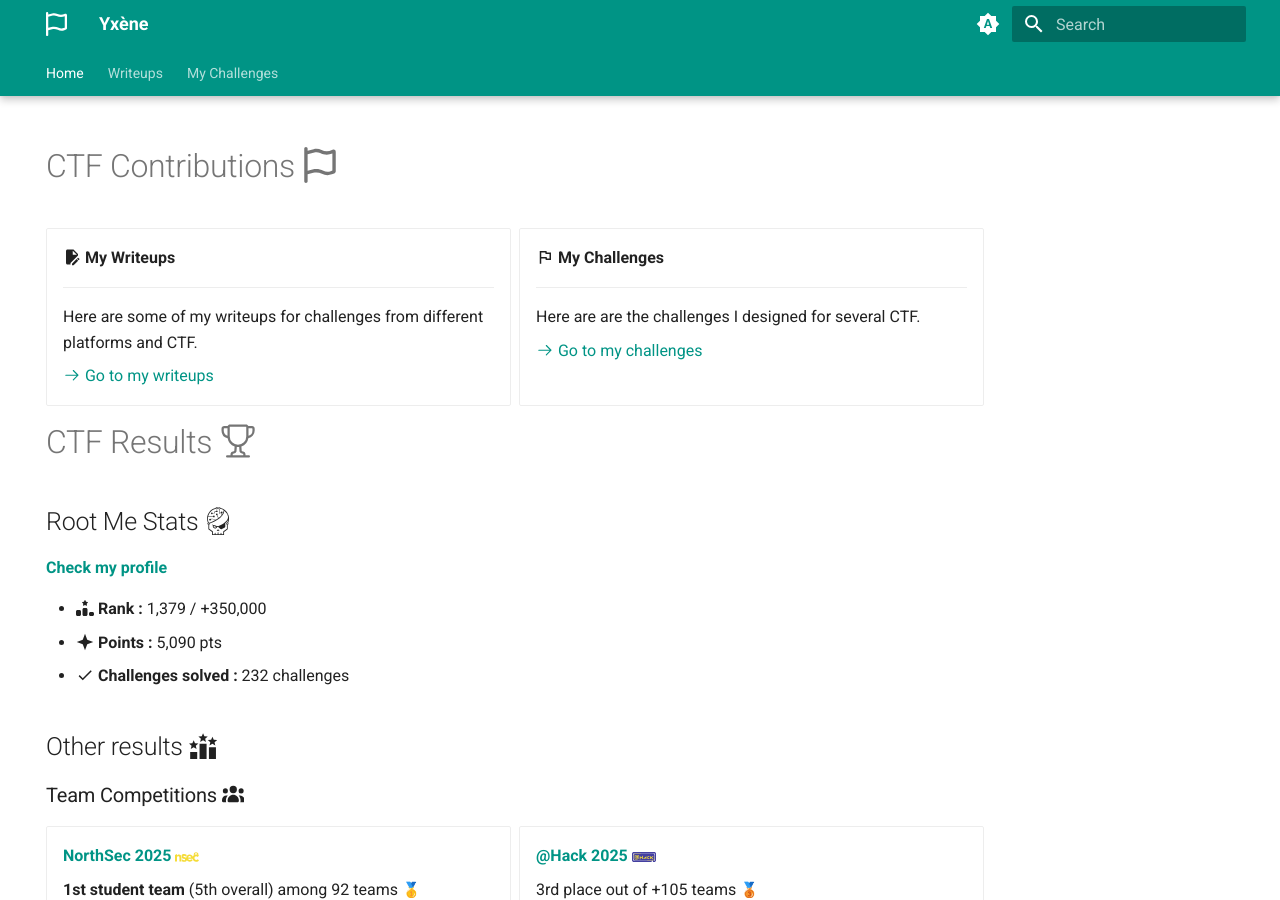
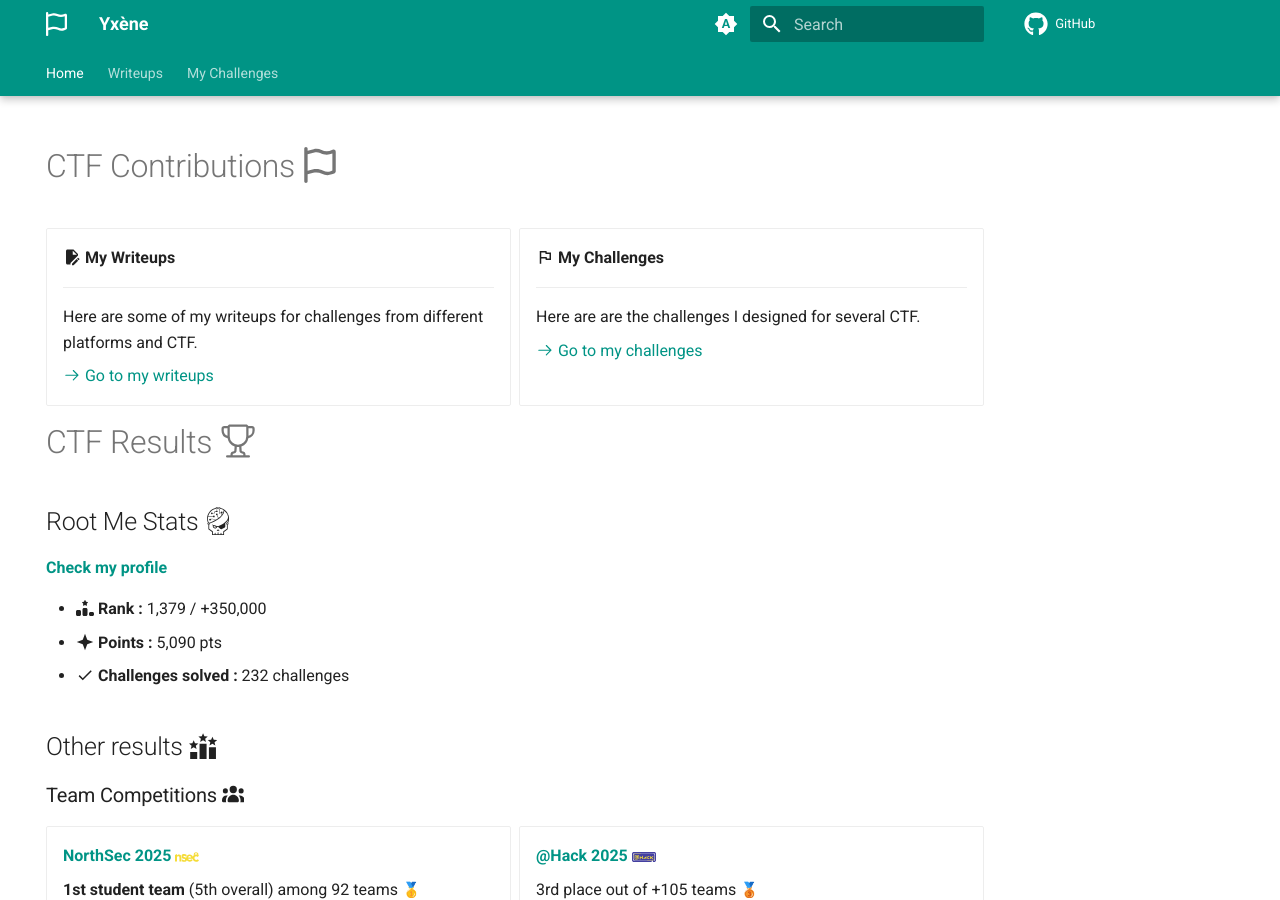
Before and after one commit to Yxene/yxene.github.io, an MkDocs documentation site: the page built from docs/README.md, in a window 1280 px wide and 900 px high. Built offline with MkDocs 1.6.1 and Material for MkDocs 9.7.7, drawn with Linux system fonts in a browser that asks for light colours; emoji names are drawn with the system emoji font; comment, search, counter and statistics services are not loaded.

Commit message:
Add repo_url

```diff
--- a/mkdocs.yml
+++ b/mkdocs.yml
@@ -1,5 +1,6 @@
 site_name: Yxène
 site_url: https://yxene.github.io
+repo_url: https://github.com/Yxene/yxene.github.io
 
 theme:
   name: material
@@ -8,6 +9,7 @@ theme:
     logo: fontawesome/regular/flag
     admonition:
       warning: material/alert
+    repo: fontawesome/brands/github
   palette:
 
     - media: "(prefers-color-scheme)"
```
